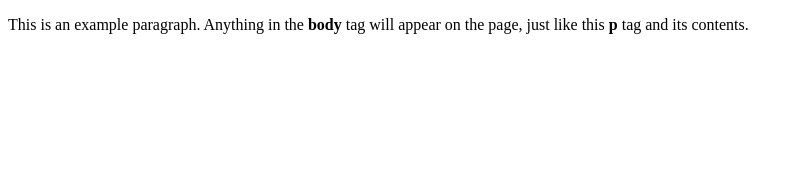
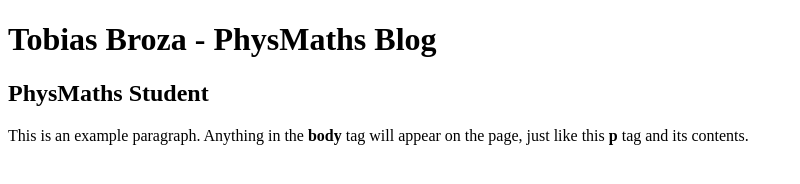
Before and after one commit to tthallium/tthallium.github.io, a plain HTML site: page index.html in a window 1280 px wide. Shown: the whole page, without its empty margins (0-800 px from the left). Drawn offline with Linux system fonts and the light colour scheme.

Commit message:
slight change in index

```diff
--- a/index.html
+++ b/index.html
@@ -8,9 +8,17 @@
     <title>My Website</title>
     <!-- Link to external CSS file -->
     <link rel="stylesheet" href="style.css">
-    <title>Tobiáš Broža</title>
+    <title>Tobias Broza - Physics and Maths Blog</title>
   </head>
+
+
   <body>
+    <h1>
+        Tobias Broza - PhysMaths Blog
+    </h1>
+    <h2>
+        PhysMaths Student
+    </h2>
     <p>This is an example paragraph. Anything in the <strong>body</strong> tag will appear on the page, just like this <strong>p</strong> tag and its contents.</p>
   </body>
 </html>
```
